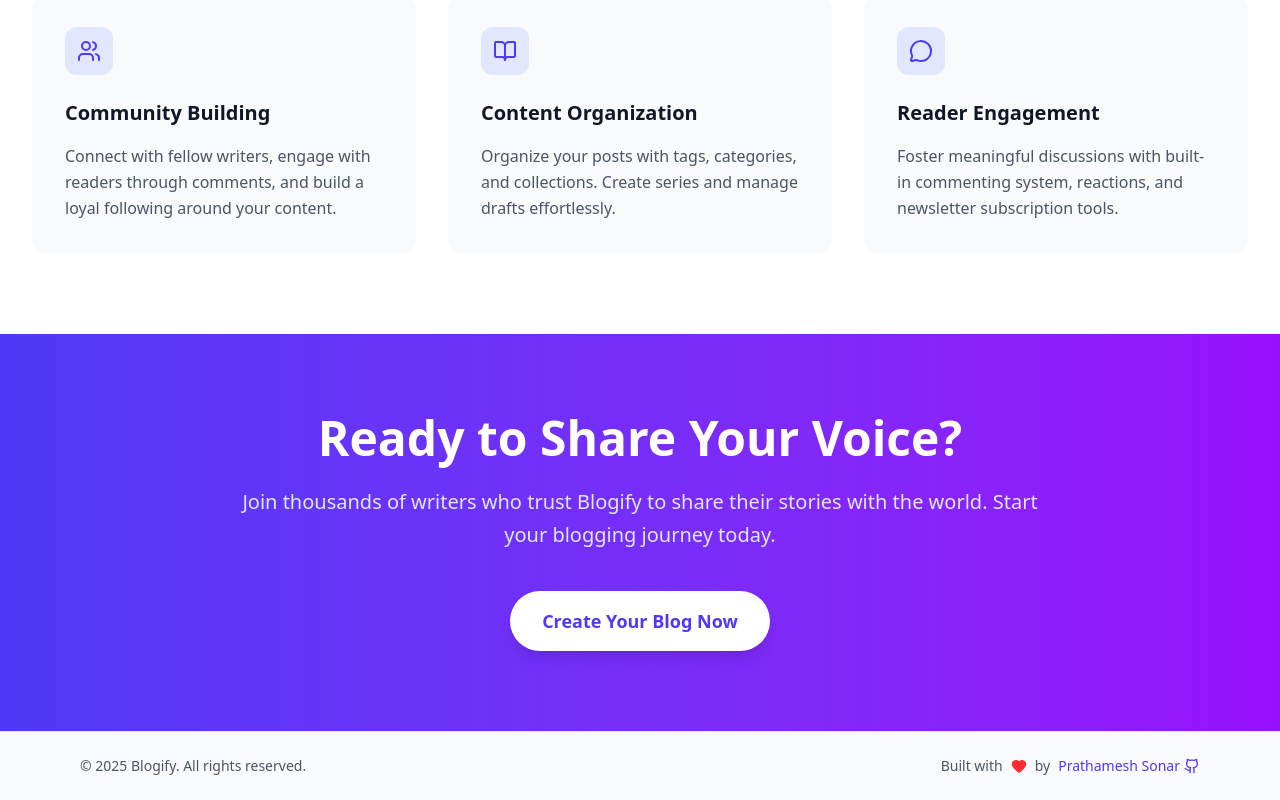
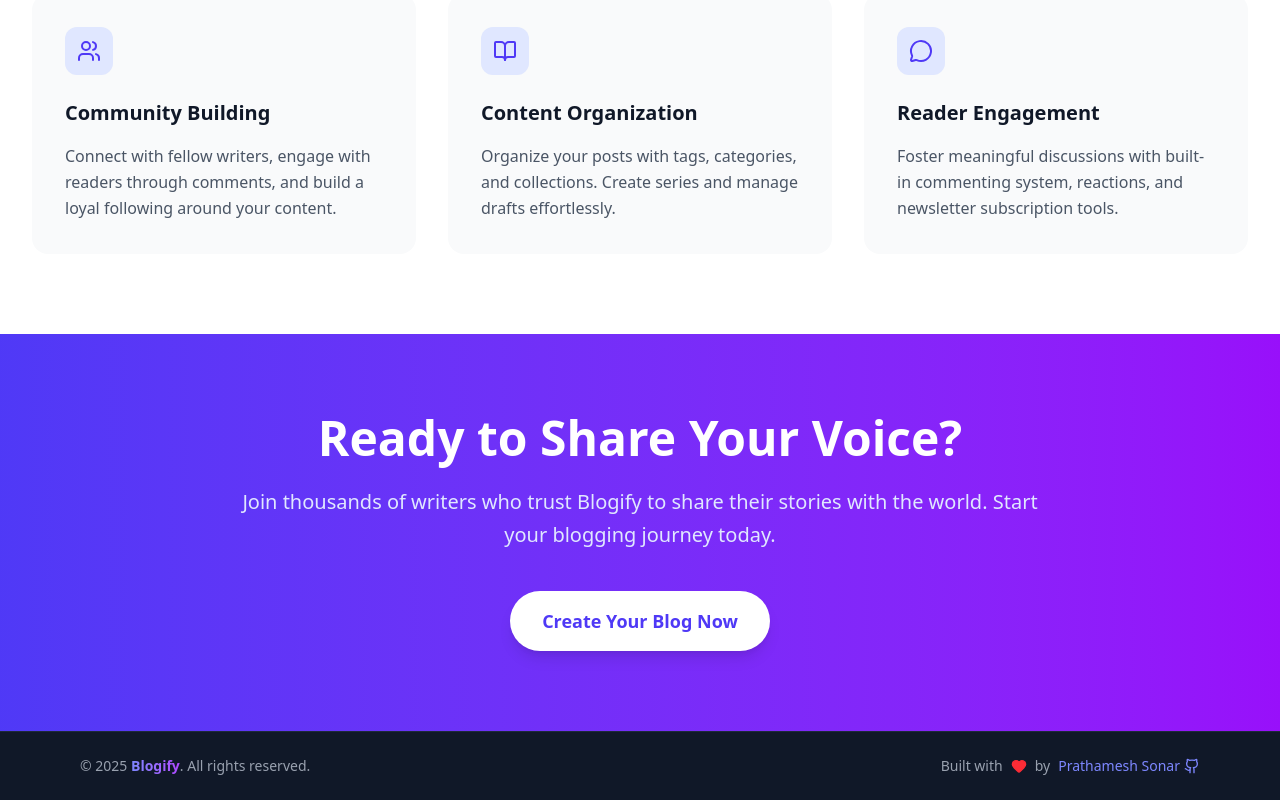
Before and after one commit to prathamesonar/blogify-Post-your-blogs, a React (Vite) app in the folder Frontend/: page / in a window 1280 px wide. Shown: the part 950-1750 px from the top of the page. Built offline with nearby package versions, Linux system fonts and the light colour scheme; no server answers.

Commit message:
Update LandingPage.jsx

```diff
--- a/Frontend/src/pages/LandingPage.jsx
+++ b/Frontend/src/pages/LandingPage.jsx
@@ -241,16 +241,16 @@ const LandingPage = () => {
       </section>
 
       {/* Footer */}
-      <footer className="bg-gray-50 border-t border-gray-200">
+      <footer className="bg-gray-900 border-t border-gray-800">
   <div className="max-w-6xl mx-auto px-4 py-6">
     <div className="flex flex-col md:flex-row justify-between items-center space-y-2 md:space-y-0">
       {/* Left side - Copyright */}
-            <div className="text-gray-600 text-sm">
-              © 2025 Blogify. All rights reserved.
+      <div className="text-gray-400 text-sm">
+        © 2025 <span className="text-transparent bg-clip-text bg-gradient-to-r from-indigo-400 to-purple-500 font-semibold">Blogify</span>. All rights reserved.
       </div>
 
       {/* Right side - Developer Credit */}
-            <div className="flex items-center space-x-2 text-gray-600 text-sm">
+      <div className="flex items-center space-x-2 text-gray-400 text-sm">
         <span>Built with</span>
         <Heart className="h-4 w-4 text-red-500 fill-current" />
         <span>by</span>
@@ -258,7 +258,7 @@ const LandingPage = () => {
           href="https://github.com/prathamesonar"
           target="_blank"
           rel="noopener noreferrer"
-                className="text-indigo-600 hover:text-indigo-800 font-medium inline-flex items-center space-x-1 transition-colors"
+          className="text-indigo-400 hover:text-indigo-300 font-medium inline-flex items-center space-x-1 transition-colors"
         >
           <span>Prathamesh Sonar</span>
           <Github className="h-4 w-4" />
```
Lines whose indentation alone changed are shown as unchanged.
